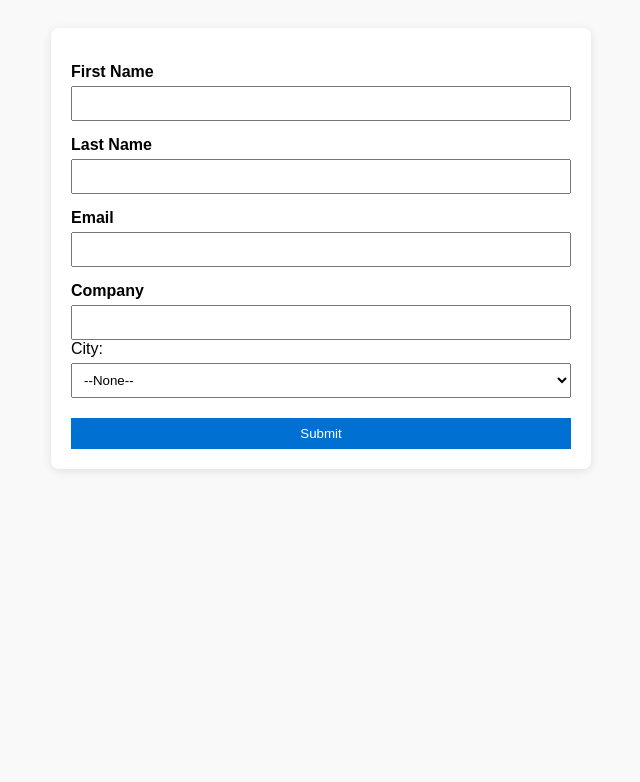
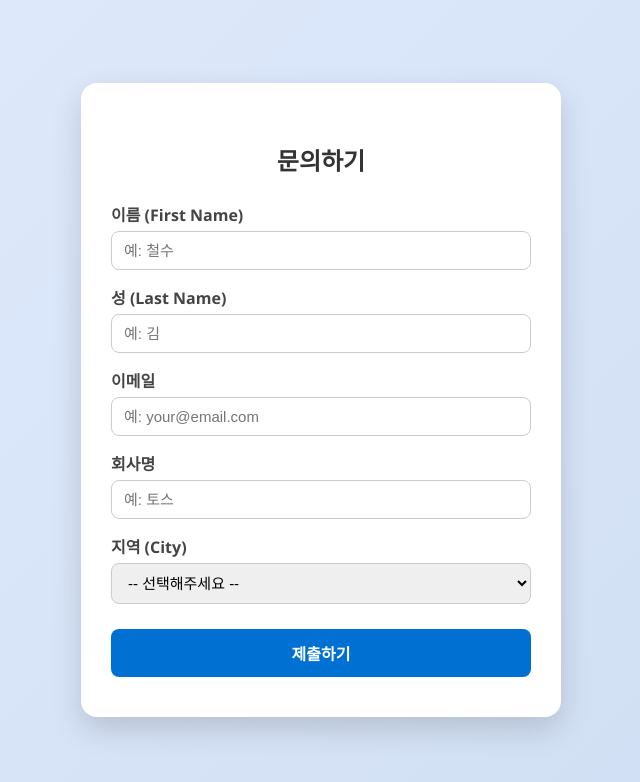
Before and after one commit to june6797/comon-web, a plain HTML site: page index.html in a window 1280 px wide. Shown: the whole page, without its empty margins (319-959 px from the left). Drawn offline with Linux system fonts and the light colour scheme.

Commit message:
more css

```diff
--- a/index.html
+++ b/index.html
@@ -5,81 +5,131 @@
     <meta charset="UTF-8">
     <title>Web-to-Lead Form</title>
     <style>
-        body {
-            font-family: Arial, sans-serif;
-            padding: 20px;
-            background-color: #f9f9f9;
+        * {
+            box-sizing: border-box;
         }
 
-        form {
-            background: #fff;
-            padding: 20px;
-            border-radius: 8px;
-            box-shadow: 0 2px 10px rgba(0, 0, 0, 0.1);
-            max-width: 500px;
-            margin: auto;
+        body {
+            font-family: 'Segoe UI', Tahoma, Geneva, Verdana, sans-serif;
+            background: linear-gradient(135deg, #e0eafc, #cfdef3);
+            display: flex;
+            align-items: center;
+            justify-content: center;
+            height: 100vh;
+            margin: 0;
+        }
+
+        .form-container {
+            background-color: white;
+            padding: 40px 30px;
+            border-radius: 16px;
+            box-shadow: 0 12px 30px rgba(0, 0, 0, 0.15);
+            width: 100%;
+            max-width: 480px;
+            animation: fadeIn 1s ease-in-out;
+        }
+
+        h2 {
+            text-align: center;
+            margin-bottom: 25px;
+            color: #333;
         }
 
         label {
+            font-weight: 600;
             display: block;
-            margin-top: 15px;
-            font-weight: bold;
+            margin: 15px 0 5px;
+            color: #444;
         }
 
-        input,
+        input[type="text"],
         select {
             width: 100%;
-            padding: 8px;
-            margin-top: 5px;
-            box-sizing: border-box;
+            padding: 10px 12px;
+            border: 1px solid #ccc;
+            border-radius: 8px;
+            font-size: 15px;
+            transition: border-color 0.3s;
+        }
+
+        input[type="text"]:focus,
+        select:focus {
+            border-color: #0070d2;
+            outline: none;
         }
 
         input[type="submit"] {
-            margin-top: 20px;
+            width: 100%;
+            margin-top: 25px;
+            padding: 12px;
             background-color: #0070d2;
             color: white;
+            font-size: 16px;
+            font-weight: bold;
             border: none;
+            border-radius: 8px;
             cursor: pointer;
+            transition: background-color 0.3s ease;
         }
 
         input[type="submit"]:hover {
             background-color: #005bb5;
         }
+
+        @keyframes fadeIn {
+            from {
+                opacity: 0;
+                transform: translateY(20px);
+            }
+
+            to {
+                opacity: 1;
+                transform: translateY(0);
+            }
+        }
+
+        @media (max-width: 500px) {
+            .form-container {
+                padding: 30px 20px;
+            }
+        }
     </style>
 </head>
 
 <body>
-
-    <form action="https://webto.salesforce.com/servlet/servlet.WebToLead?encoding=UTF-8&orgId=00DgL000005i7sZ"
+    <form class="form-container"
+        action="https://webto.salesforce.com/servlet/servlet.WebToLead?encoding=UTF-8&orgId=00DgL000005i7sZ"
         method="POST">
+        <h2>문의하기</h2>
         <input type="hidden" name="useWebToLeadAssignmentRule" value="false">
-        <input type=hidden name="oid" value="00DgL000005i7sZ">
+        <input type="hidden" name="oid" value="00DgL000005i7sZ">
         <input type="hidden" name="retURL" value="https://comon-web.vercel.app">
 
-        <label for="first_name">First Name</label><input id="first_name" maxlength="40" name="first_name" size="20"
-            type="text" /><br>
+        <label for="first_name">이름 (First Name)</label>
+        <input id="first_name" maxlength="40" name="first_name" type="text" placeholder="예: 철수">
 
-        <label for="last_name">Last Name</label><input id="last_name" maxlength="80" name="last_name" size="20"
-            type="text" /><br>
+        <label for="last_name">성 (Last Name)</label>
+        <input id="last_name" maxlength="80" name="last_name" type="text" placeholder="예: 김">
 
-        <label for="email">Email</label><input id="email" maxlength="80" name="email" size="20" type="text" /><br>
+        <label for="email">이메일</label>
+        <input id="email" maxlength="80" name="email" type="text" placeholder="예: your@email.com">
 
-        <label for="company">Company</label><input id="company" maxlength="40" name="company" size="20"
-            type="text" /><br>
+        <label for="company">회사명</label>
+        <input id="company" maxlength="40" name="company" type="text" placeholder="예: 토스">
 
-        City:<select id="00NgL000012JhQz" name="00NgL000012JhQz" title="City1">
-            <option value="">--None--</option>
+        <label for="00NgL000012JhQz">지역 (City)</label>
+        <select id="00NgL000012JhQz" name="00NgL000012JhQz" title="City">
+            <option value="">-- 선택해주세요 --</option>
             <option value="서울">서울</option>
             <option value="대구">대구</option>
             <option value="부산">부산</option>
-        </select><br>
+        </select>
 
-        <input type="submit" value="Submit">
-        <input type="hidden" name="debug" value=1>
+        <input type="hidden" name="debug" value="1">
+        <input type="hidden" name="debugEmail" value="june6797@naver.com">
 
-        <input type="hidden" name="debugEmail" value="june6797@naver.com">
+        <input type="submit" value="제출하기">
     </form>
-
 </body>
 
 </html>
```
